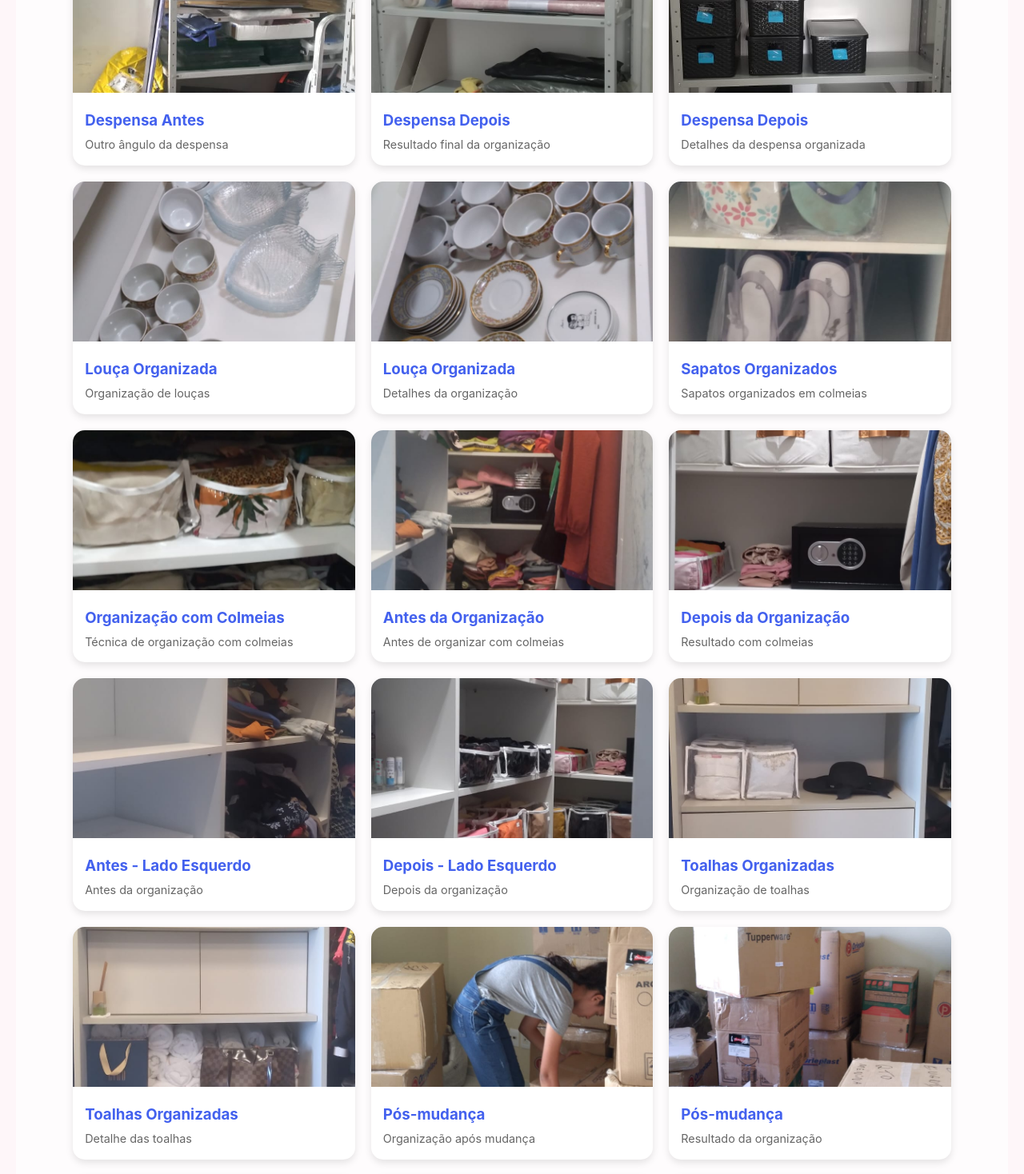
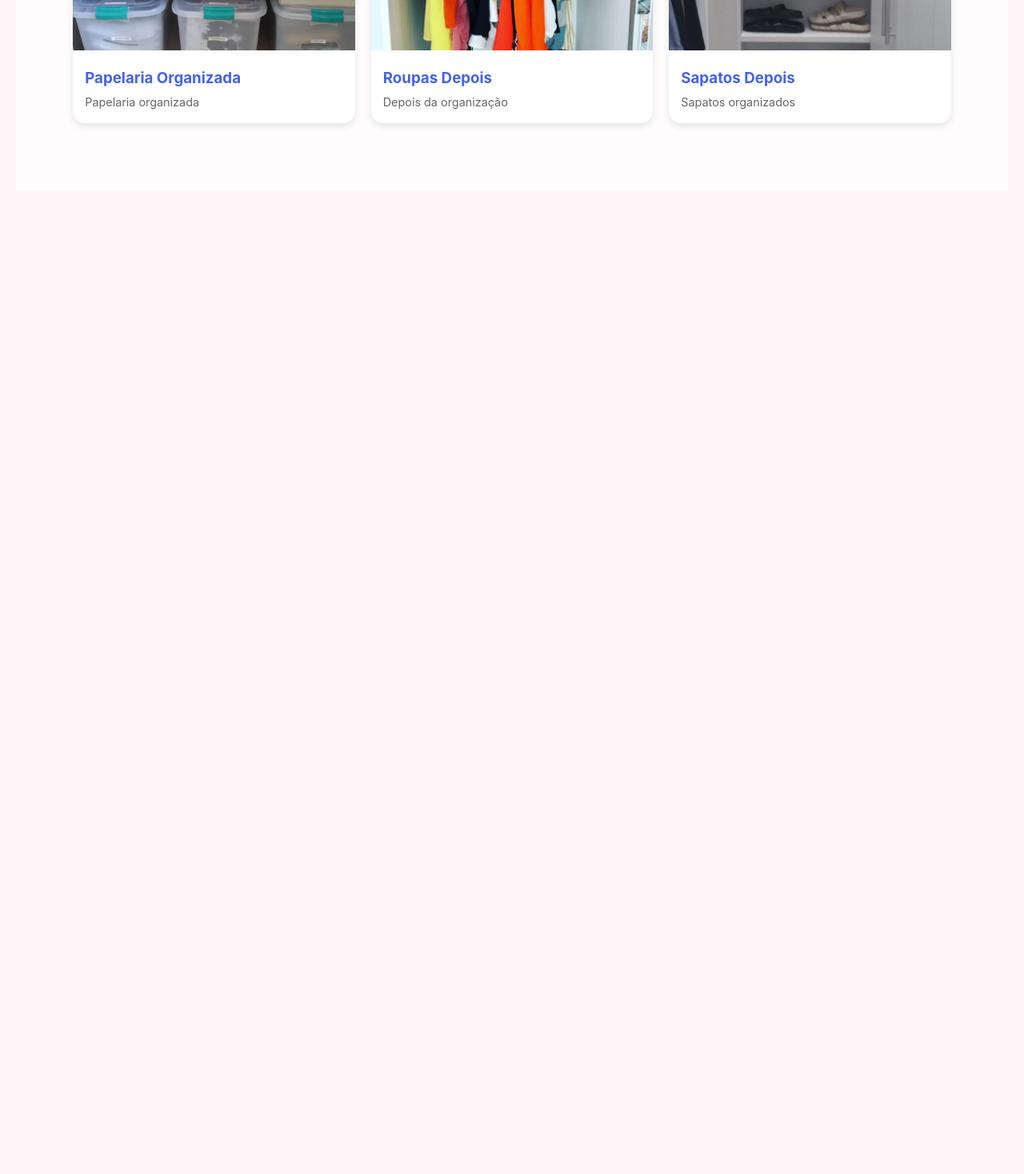
Before and after one commit to GodoyProgrammerAndDeveloper/site-drica-leo, a React (Vite) app: page /galeria in a window 1280 px wide. Shown: the part 2220-3688 px from the top of the page at 80% size. After the commit the page ends 2479 px from the top, so only its background shows below. Built offline with nearby package versions, Linux system fonts and the light colour scheme.

Commit message:
Update galleryData.js

```diff
--- a/src/data/galleryData.js
+++ b/src/data/galleryData.js
@@ -1,4 +1,3 @@
-// DADOS DA GALERIA - VERSÃO SIMPLES
 export const galleryData = [
   {
     id: 1,
@@ -23,188 +22,41 @@ export const galleryData = [
   },
   {
     id: 4,
-    image: '/images/Closet masculino_02.jpeg',
-    title: 'Closet Masculino',
-    description: 'Detalhes da organização',
-    category: 'guarda-roupas'
+    image: '/images/Despensa Depois_01.jpeg',
+    title: 'Despensa Organizada',
+    description: 'Despensa com tudo organizado',
+    category: 'despensa'
   },
   {
     id: 5,
-    image: '/images/Comeias_01.jpeg',
-    title: 'Organização com Colmeias',
-    description: 'Organização utilizando colmeias',
-    category: 'organizacao'
-  },
-  {
-    id: 6,
-    image: '/images/Despensa Antes_01.jpeg',
-    title: 'Despensa Antes',
-    description: 'Despensa antes da organização',
-    category: 'despensa'
-  },
-  {
-    id: 7,
-    image: '/images/Despensa Antes_02.jpeg',
-    title: 'Despensa Antes',
-    description: 'Outro ângulo da despensa',
-    category: 'despensa'
-  },
-  {
-    id: 8,
-    image: '/images/Despensa Depois_01.jpeg',
-    title: 'Despensa Depois',
-    description: 'Resultado final da organização',
-    category: 'despensa'
-  },
-  {
-    id: 9,
-    image: '/images/Despensa Depois_02.jpeg',
-    title: 'Despensa Depois',
-    description: 'Detalhes da despensa organizada',
-    category: 'despensa'
-  },
-  {
-    id: 10,
     image: '/images/Louça organizada_01.jpeg',
     title: 'Louça Organizada',
     description: 'Organização de louças',
     category: 'cozinha'
   },
   {
-    id: 11,
-    image: '/images/Louça organizada_02.jpeg',
-    title: 'Louça Organizada',
-    description: 'Detalhes da organização',
-    category: 'cozinha'
-  },
-  {
-    id: 12,
-    image: '/images/Organizando rasteiras nas colmeias.jpeg',
-    title: 'Sapatos Organizados',
-    description: 'Sapatos organizados em colmeias',
-    category: 'sapatos'
-  },
-  {
-    id: 13,
+    id: 6,
     image: '/images/Organização com colmeias.jpeg',
     title: 'Organização com Colmeias',
     description: 'Técnica de organização com colmeias',
     category: 'organizacao'
   },
   {
-    id: 14,
-    image: '/images/Organização comeias frente Antes.jpeg',
-    title: 'Antes da Organização',
-    description: 'Antes de organizar com colmeias',
-    category: 'organizacao'
-  },
-  {
-    id: 15,
-    image: '/images/Organização comeias frente Depois.jpeg',
-    title: 'Depois da Organização',
-    description: 'Resultado com colmeias',
-    category: 'organizacao'
-  },
-  {
-    id: 16,
-    image: '/images/Organização comeias Lado Esquerdo Antes.jpeg',
-    title: 'Antes - Lado Esquerdo',
-    description: 'Antes da organização',
-    category: 'organizacao'
-  },
-  {
-    id: 17,
-    image: '/images/Organização comeias Lado Esquerdo Depois.jpeg',
-    title: 'Depois - Lado Esquerdo',
-    description: 'Depois da organização',
-    category: 'organizacao'
-  },
-  {
-    id: 18,
-    image: '/images/Organização de toalhas_01.jpeg',
-    title: 'Toalhas Organizadas',
-    description: 'Organização de toalhas',
-    category: 'toalhas'
-  },
-  {
-    id: 19,
-    image: '/images/Organização de toalhas_02.jpeg',
-    title: 'Toalhas Organizadas',
-    description: 'Detalhe das toalhas',
-    category: 'toalhas'
-  },
-  {
-    id: 20,
-    image: '/images/Organização pós mudança_01.jpeg',
-    title: 'Pós-mudança',
-    description: 'Organização após mudança',
-    category: 'organizacao'
-  },
-  {
-    id: 21,
-    image: '/images/Organização pós mudança_02.jpeg',
-    title: 'Pós-mudança',
-    description: 'Resultado da organização',
-    category: 'organizacao'
-  },
-  {
-    id: 22,
-    image: '/images/Papelaria Antes.jpeg',
-    title: 'Papelaria Antes',
-    description: 'Papelaria antes da organização',
-    category: 'escritorio'
-  },
-  {
-    id: 23,
+    id: 7,
     image: '/images/Papelaria Depois.jpeg',
-    title: 'Papelaria Depois',
+    title: 'Papelaria Organizada',
     description: 'Papelaria organizada',
     category: 'escritorio'
   },
   {
-    id: 24,
-    image: '/images/Roupas Antes.jpeg',
-    title: 'Roupas Antes',
-    description: 'Antes da organização',
-    category: 'guarda-roupas'
-  },
-  {
-    id: 25,
-    image: '/images/Roupas Antes_02.jpeg',
-    title: 'Roupas Antes',
-    description: 'Outro ângulo antes',
-    category: 'guarda-roupas'
-  },
-  {
-    id: 26,
+    id: 8,
     image: '/images/Roupas Depois.jpeg',
     title: 'Roupas Depois',
     description: 'Depois da organização',
     category: 'guarda-roupas'
   },
   {
-    id: 27,
-    image: '/images/Roupas Depois_02.jpeg',
-    title: 'Roupas Depois',
-    description: 'Resultado final',
-    category: 'guarda-roupas'
-  },
-  {
-    id: 28,
-    image: '/images/Roupas Feminias antes.jpeg',
-    title: 'Roupas Femininas Antes',
-    description: 'Antes da organização',
-    category: 'guarda-roupas'
-  },
-  {
-    id: 29,
-    image: '/images/Roupas Feminias Depois.jpeg',
-    title: 'Roupas Femininas Depois',
-    description: 'Depois da organização',
-    category: 'guarda-roupas'
-  },
-  {
-    id: 30,
+    id: 9,
     image: '/images/Sapatos Depois.jpeg',
     title: 'Sapatos Depois',
     description: 'Sapatos organizados',
@@ -217,10 +69,9 @@ export const galleryCategories = [
   { id: 'guarda-roupas', label: 'Guarda-roupas', icon: '👗' },
   { id: 'cozinha', label: 'Cozinhas', icon: '🍳' },
   { id: 'despensa', label: 'Despensas', icon: '📦' },
+  { id: 'escritorio', label: 'Escritório', icon: '💼' },
   { id: 'organizacao', label: 'Organização', icon: '✨' },
-  { id: 'sapatos', label: 'Sapatos', icon: '👠' },
-  { id: 'toalhas', label: 'Toalhas', icon: '🧺' },
-  { id: 'escritorio', label: 'Escritório', icon: '📋' }
+  { id: 'sapatos', label: 'Sapatos', icon: '👠' }
 ];
 
 export default galleryData;
```
